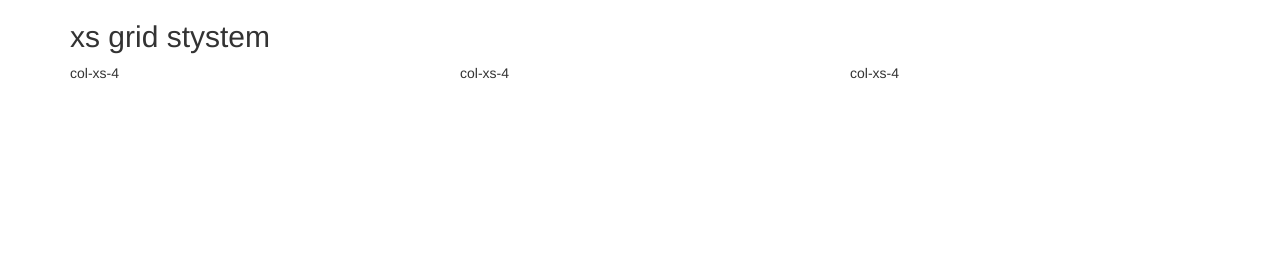
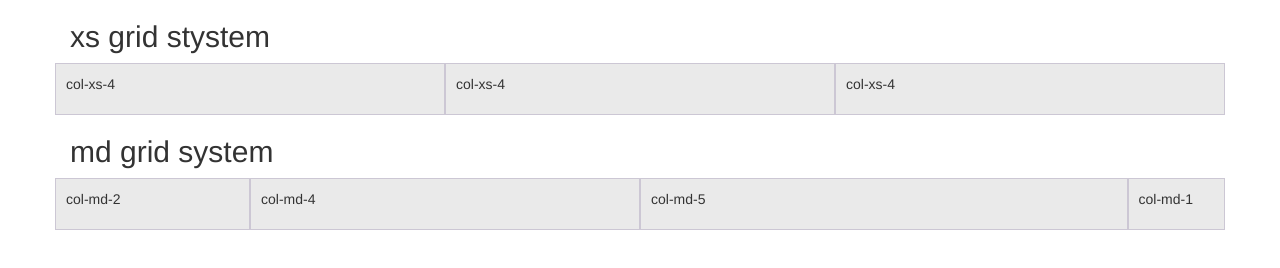
Before and after one commit to iankeogh138/grid-system.2, a plain HTML site: page index.html in a window 1280 px wide. Drawn offline with Linux system fonts and the light colour scheme.

Commit message:
created new md section

```diff
--- a/index.html
+++ b/index.html
@@ -4,7 +4,7 @@
 	<meta charset="UTF-8">
 	<title>Grid System</title>
 	<link rel="stylesheet" href="css/bootstrap.min.css">
-	<link rel="stylesheet" href="" class="css/styles.css">
+	<link rel="stylesheet" href="css/styles.css">
 </head>
 <body>
 	<div class="container">
@@ -19,7 +19,24 @@
 			<div class="col-xs-4">
 				<p>col-xs-4</p>
 			</div>
+		</div> <!-- end of xs grid -->
+
+		<h2>md grid system</h2>
+		<div class="row show-grid">
+			<div class="col-md-2">
+				<p>col-md-2</p>
+			</div>
+			<div class="col-md-4">
+				<p>col-md-4</p>
+			</div>
+			<div class="col-md-5">
+				<p>col-md-5</p>
+			</div>
+			<div class="col-md-1">
+				<p>col-md-1</p>
+			</div>
 		</div>
-	</div>
+	</div> <!-- end of container -->
+
 </body>
 </html>
```
